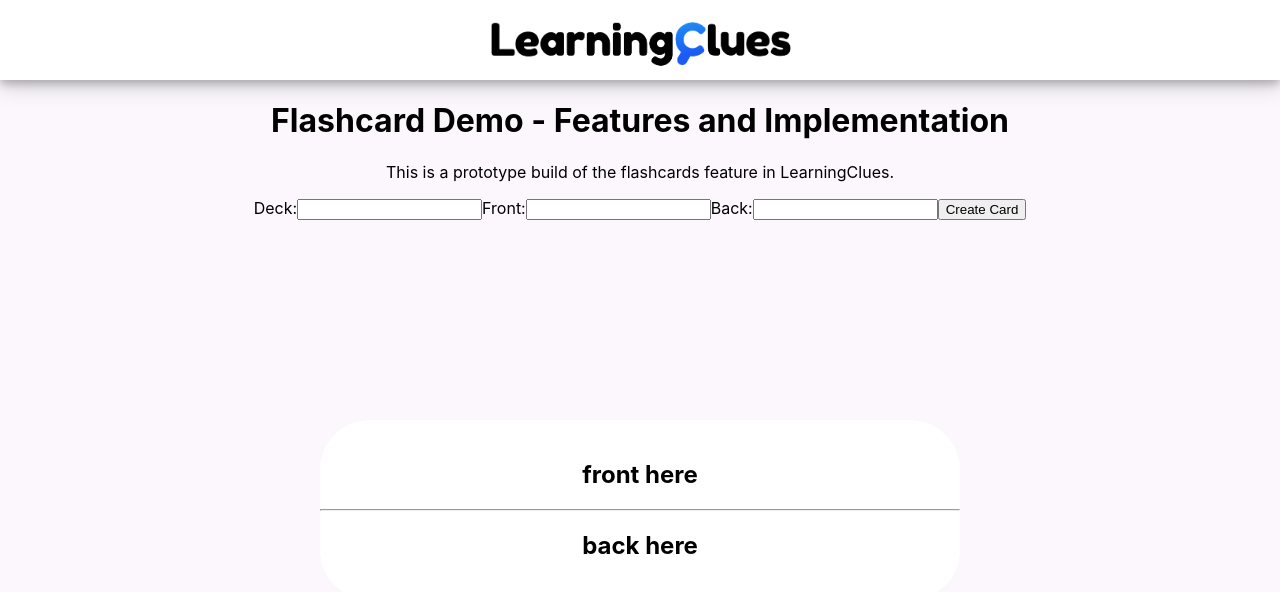
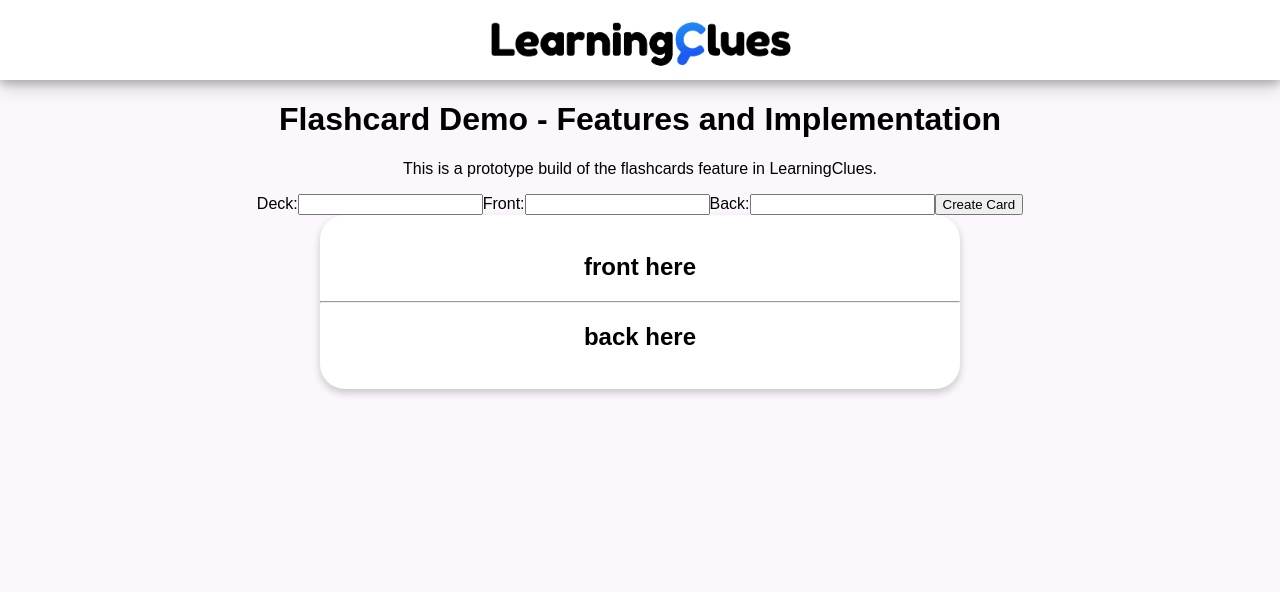
Before and after one commit to mzhou08/anki-demo, a React (Create React App) app in the folder frontend/: page / in a window 1280 px wide. Shown: the top 592 px of the page. Built offline with nearby package versions, Linux system fonts and the light colour scheme.

Commit message:
added shadows and font families

```diff
--- a/frontend/src/App.css
+++ b/frontend/src/App.css
@@ -4,6 +4,7 @@
 
 .App {
   text-align: center;
+  font-family: "Fredoka one", "Avenir", sans-serif;
 }
 
 .App-logo {
--- a/frontend/src/components/card.scss
+++ b/frontend/src/components/card.scss
@@ -1,4 +1,4 @@
-$font-stack: Fredoka one, Avenir;
+$font-stack: "Fredoka one", "Avenir", sans-serif;
 $primary-color: #1C5AF5;
 $second-color: black;
 $tert-color: white;
@@ -13,15 +13,17 @@ body {
     margin-left: auto;
     margin-right: auto;
 
-    margin-top: 200px;
-    margin-bottom: 200px;
+    position: middle;
     width: 50%;
+    min-height: 30%;
     text-align: center;
     background-color: $tert-color;
 
     border-style: hidden;
-    border-radius: 50px;
+    border-radius: 25px;
 
+    font-family: $font-stack;
 
+    box-shadow: 0 4px 8px 0 rgba(0, 0, 0, 0.1), 0 4px 8px 0 rgba(0, 0, 0, 0.1);
 
 }
```
